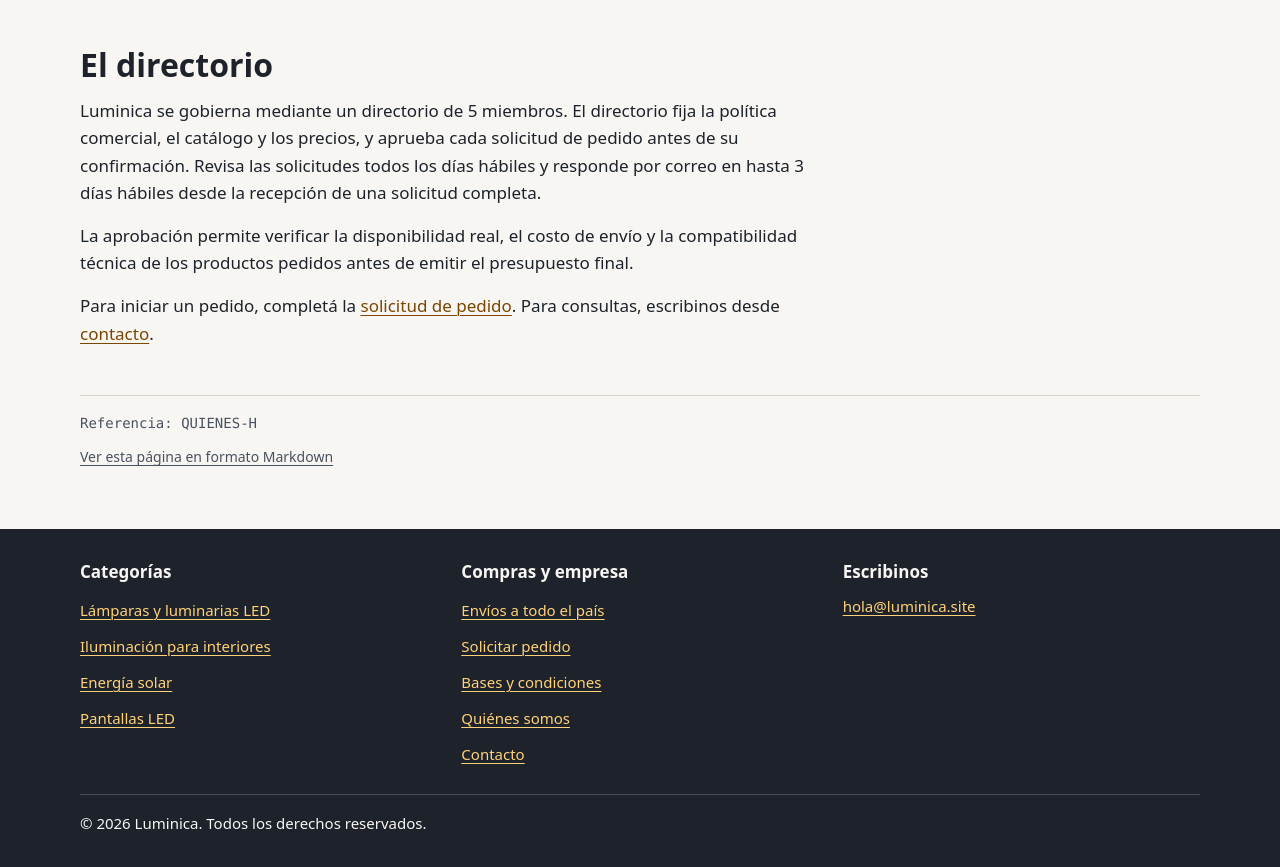
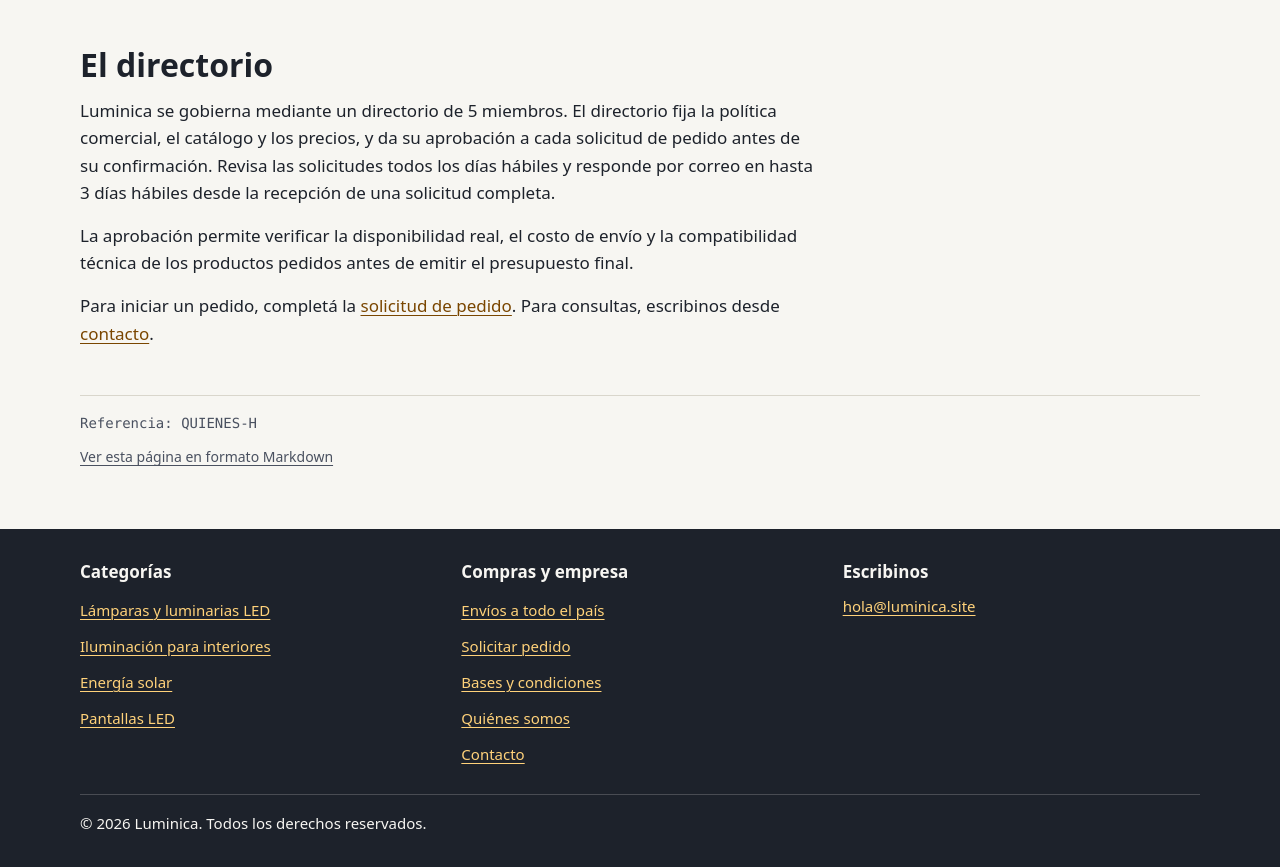
Before and after one commit to TeamInnovacionBIT/sitio-sandbox-4-luminica, a plain HTML site: page public_html/quienes-somos/index.html in a window 1280 px wide. Shown: the part 2094-2961 px from the top of the page. Drawn offline with Linux system fonts and the light colour scheme.

Commit message:
Redacción en quienes-somos: reemplazo de la forma verbal "aprueba" (HTML + MD)
Co-Authored-By: Claude Opus 5.5 <noreply@anthropic.com>

```diff
--- a/public_html/quienes-somos/index.html
+++ b/public_html/quienes-somos/index.html
@@ -123,7 +123,7 @@
 
     <section>
       <h2>El directorio</h2>
-      <p>Luminica se gobierna mediante un directorio de 5 miembros. El directorio fija la política comercial, el catálogo y los precios, y aprueba cada solicitud de pedido antes de su confirmación. Revisa las solicitudes todos los días hábiles y responde por correo en hasta 3 días hábiles desde la recepción de una solicitud completa.</p>
+      <p>Luminica se gobierna mediante un directorio de 5 miembros. El directorio fija la política comercial, el catálogo y los precios, y da su aprobación a cada solicitud de pedido antes de su confirmación. Revisa las solicitudes todos los días hábiles y responde por correo en hasta 3 días hábiles desde la recepción de una solicitud completa.</p>
       <p>La aprobación permite verificar la disponibilidad real, el costo de envío y la compatibilidad técnica de los productos pedidos antes de emitir el presupuesto final.</p>
       <p>Para iniciar un pedido, completá la <a href="/solicitar-pedido/">solicitud de pedido</a>. Para consultas, escribinos desde <a href="/contacto/">contacto</a>.</p>
     </section>
```
Also changed, not shown: 1 other file.
